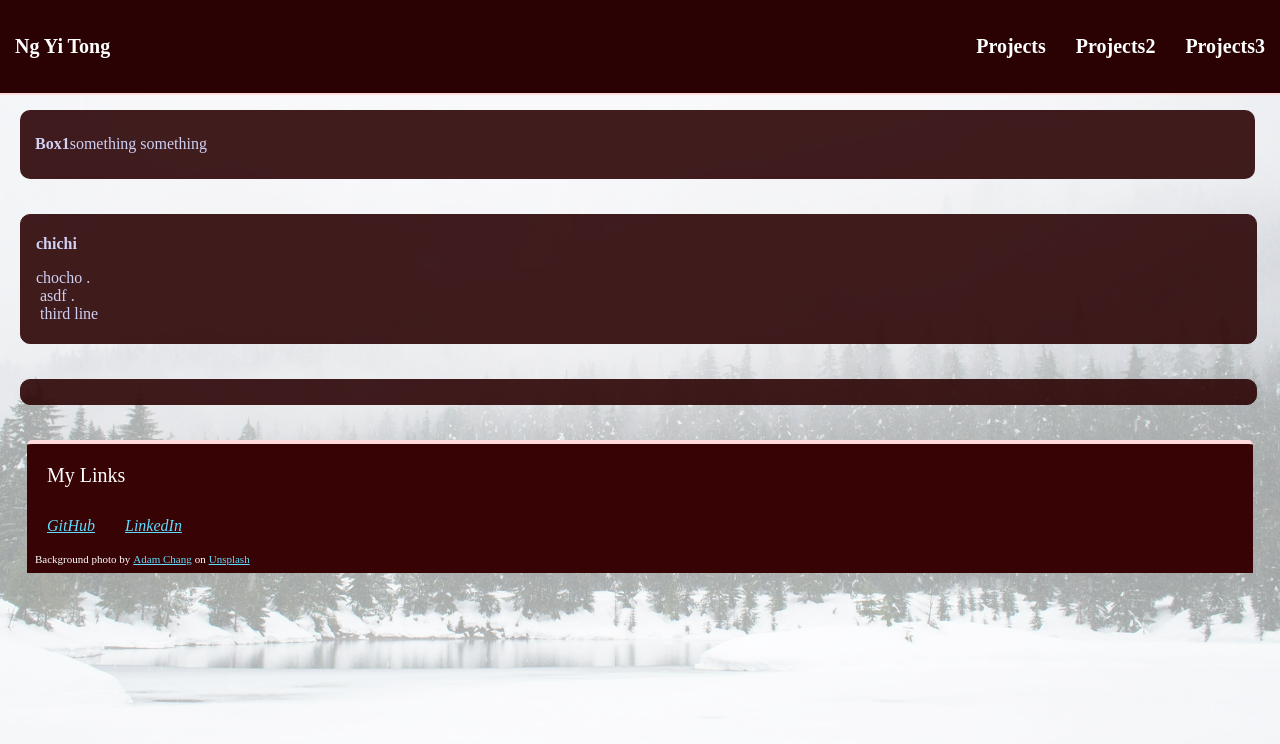
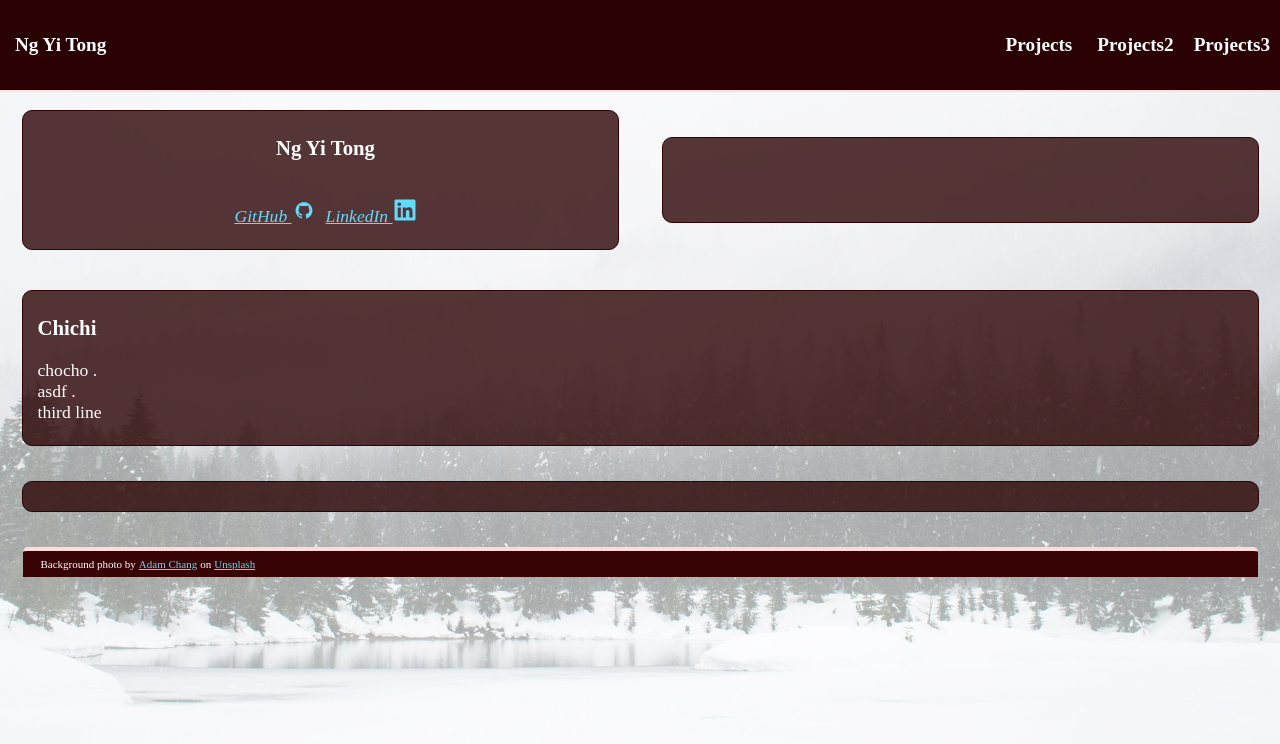
Before and after one commit to ngyitong/portfolio, a React (Create React App) app in the folder my-portfolio/: page / in a window 1280 px wide. Shown: the top 744 px of the page. Built offline with nearby package versions, Linux system fonts and the light colour scheme.

Commit message:
To create function for adding pictures

```diff
--- a/my-portfolio/package.json
+++ b/my-portfolio/package.json
@@ -6,6 +6,7 @@
     "cra-template": "1.2.0",
     "react": "^19.0.0",
     "react-dom": "^19.0.0",
+    "react-icons": "^5.4.0",
     "react-scripts": "^5.0.1"
   },
   "scripts": {
--- a/my-portfolio/src/components/articleBox.css
+++ b/my-portfolio/src/components/articleBox.css
@@ -1,31 +1,53 @@
 .article-box1{
-    background-color: #2c0405;
+    background-color: rgba(44, 4, 5, 0.8);
     border-radius: 10px 10px 10px 10px;
+    border: 1px solid #2c0405;
     display: flex;
-    width: 95%;
-    opacity: 0.9;
+    flex-wrap: wrap;
+    width: 45%;
     padding: 4px 4px 4px 15px;
-    margin: 110px 20px 0px 20px;
-    writing-mode: horizontal-tb;
-    position: initial;
-    align-items: center;
-    color: #ccccf2;
+    margin: 110px auto 5px auto;
+    position: relative;
+    /* center content vertically */
+    justify-content: center;
+    /* center content hortizontally */
+    align-items: start;
 }
 
 
 .article-box2{
-    background-color: #2c0405;
+    background-color: rgba(44, 4, 5, 0.8);
     border-radius: 10px 10px 10px 10px;
     border: 1px solid #2c0405;
     width: 95%;
-    opacity: 0.9;
     padding: 4px 4px 4px 15px;
-    margin: 35px 20px 35px 20px;
-    position: initial;
+    margin: 35px auto 35px auto;
+    position: relative;
     align-items: start;
-    color: #ccccf2;
 }
 
-.pre-warp{
+.pre-wrap{
     white-space: pre-wrap;
 }
+
+
+.article-heading{
+    color: #ffffff;
+    font-size: 1.3rem;
+    font-family: "OpenSansRegular";
+    font-weight: bold;
+  }
+
+.article-font{
+    color: #ffffff;
+    font-size: 1.1rem;
+    font-family: "OpenSansRegular";
+  }
+
+.links-font{
+    color: #61dafb;
+    font-size: 1.1rem;
+    font-family: "OpenSansItalic";
+    padding: 0px 5px 0px 5px;
+    font-style: italic;
+}
--- a/my-portfolio/src/components/articleBox.js
+++ b/my-portfolio/src/components/articleBox.js
@@ -4,12 +4,15 @@ import React from 'react';
 
 
 // Larger top margin size to avoid clashing with header
-export function Box1() {
+export function Box1( { title, body }) {
     return (
         <div className="article-box1">
-            <h4>Box1</h4>
-            <p>
-                something something
+            <p className="article-heading">
+                {title}
+            </p>
+            <div className="flex-break"></div>
+            <p className="pre-wrap links-font">
+                {body}
             </p>
         </div>
     );
@@ -20,30 +23,18 @@ export function Box1() {
 export function Box2( { title, body } ) {
     return (
         <div className="article-box2">
-            <p className="bold-text">
-                {/* something */}
+            <p className="article-heading">
                 {title}
             </p>
 
-            <p className="pre-warp">
-                {/* <text>
-                    something else a very very long sentence that would hopefully fill up the box so that i can test what the result would be. But seems like this is still no long enough so i would lengthen it even more. Just a little more, but I am running out of things to type.
-
-                </text> */}
-
+            <p className="pre-wrap article-font">
                 {body}
             </p>
 
         </div>
     );
-
 }
 
-// function Input({ title, body }) {
-//     return (
-//         <p>
-//             <h4>{title}</h4>
-//             {body}
-//         </p>
-//     )
-// }
+export function Picture( {pathToPic} ) {
+    // TO-DO
+}
--- a/my-portfolio/src/components/foot.css
+++ b/my-portfolio/src/components/foot.css
@@ -5,9 +5,9 @@ Renders the footer
     background-color: #370304;
     border-top: 4px solid #ffdbdb;
     border-radius: 5px 5px 0px 0px;
-    padding: 5px;
+    padding: 4px 4px 4px 15px;
     width: 95%;
-    bottom: 0; left: 0; right: 0;
+    /* bottom: 0; left: 0; right: 0; */
     display: flex;
     justify-content: left;
     margin: 0 auto;
--- a/my-portfolio/src/components/foot.js
+++ b/my-portfolio/src/components/foot.js
@@ -6,30 +6,6 @@ function Foot(){
     return(
         <footer className="foot">
             <div className="flex-container-row">
-                <div className="heading-font">My Links</div>
-                <div className="flex-break"></div>
-
-                <a
-                    className="links-font"
-                    href="https://github.com/PlacidPlaty"
-                    // prevent new page from using JS to modify or redirect the original page
-                    rel="noopener noreferrer"
-                    // opens link in a new tab or window
-                    target="_blank"
-                    >
-                    GitHub
-                </a>
-
-                <a
-                    className="links-font"
-                    href="https://www.linkedin.com/in/ng-yi-tong/"
-                    rel="noopener noreferrer"
-                    target="_blank"
-                    >
-                    LinkedIn
-                </a>
-
-                <div className="flex-break"></div>
 
                 <div className="small-font">
                 Background photo by
--- a/my-portfolio/src/pages/App.css
+++ b/my-portfolio/src/pages/App.css
@@ -2,7 +2,14 @@
   color: #61dafb;
 }
 
-/* create a new line if using flexbox*/
+
+/*
+create a new line if using flexbox
+This specifies that flex-break should take up 100% of the width of the container
+The breaking flex item needs to sit on its own row,
+and it is not able to share a row with other items,
+so it has to break into a new line/row
+*/
 .flex-break{
   flex-basis: 100%;
 }
@@ -36,7 +43,7 @@ renders the application background
   display: flex;
   height: 100vh;
   width: 100%;
-  margin-top: -110px;
+  /* margin-top: -110px; */
   position: fixed;
   opacity: 0.4;
 }
@@ -50,30 +57,27 @@ renders the application background
 
 .heading-font{
   color: #ffffff;
-  font-size: calc(12px + 1vmin);
-  padding: 15px;
+  font-size: 1.2rem;
+  padding: 10px;
   font-family: "OpenSansRegular";
+  font-weight: bold;
 }
 
 .bold-text{
   font-weight: bold;
 }
 
-.links-font{
-  color: #61dafb;
-  font-size: calc(8px + 1vmin);
-  padding: 15px;
-  font-family: "OpenSansItalic";
-  font-style: italic;
-  text-decoration-line: underline;
-}
-
+/*
+pushes the element to the right, subsequent elements would follow suit
+*/
 .align-left{
   margin-right: auto;
   padding: 15px;
 }
 
-/* pushes the element to the right, subsequent elements would follow suit */
+/*
+pushes the element to the right, subsequent elements would follow suit
+*/
 .align-right{
   margin-left: auto;
   padding: 15px;
--- a/my-portfolio/src/pages/App.js
+++ b/my-portfolio/src/pages/App.js
@@ -3,6 +3,8 @@ import './global.css';
 import { Box1, Box2 } from '../components/articleBox.js';
 import Head from '../components/head.js';
 import Foot from '../components/foot.js';
+import { DiGithubBadge } from "react-icons/di";
+import { FaLinkedin } from "react-icons/fa6";
 
 
 function App() {
@@ -14,10 +16,42 @@ function App() {
       <section className="background">
           <Head />
           <div>
+            <div className="flex-container-row">
+            <Box1 title="Ng Yi Tong" body={
+                // <div>
+                //   <text className="article-font">
+                //     I am a Computer Science student at SMU
+                //   </text>
+                // </div>
+                <div>
+{/*
+                  Links to socials
+*/}
+                  <a
+                    className="links-font"
+                    href="https://github.com/PlacidPlaty"
+                    // prevent new page from using JS to modify or redirect the original page
+                    rel="noopener noreferrer"
+                    // opens link in a new tab or window
+                    target="_blank"
+                    >
+                    GitHub <DiGithubBadge size={24}/>
+                  </a>
 
-            <Box1 />
+                  <a
+                    className="links-font"
+                    href="https://www.linkedin.com/in/ng-yi-tong/"
+                    rel="noopener noreferrer"
+                    target="_blank"
+                    >
+                    LinkedIn <FaLinkedin size={24}/>
+                  </a>
+                </div>}
+              />
+              <Box1 />
+            </div>
             <Box2
-              title="chichi" body={'chocho .\n asdf .\n third line'}
+              title="Chichi" body={'chocho .\nasdf .\nthird line'}
             />
             <Box2 />
 
```
Also changed, not shown: 1 other file (tests, documents, lock files or other folders).
